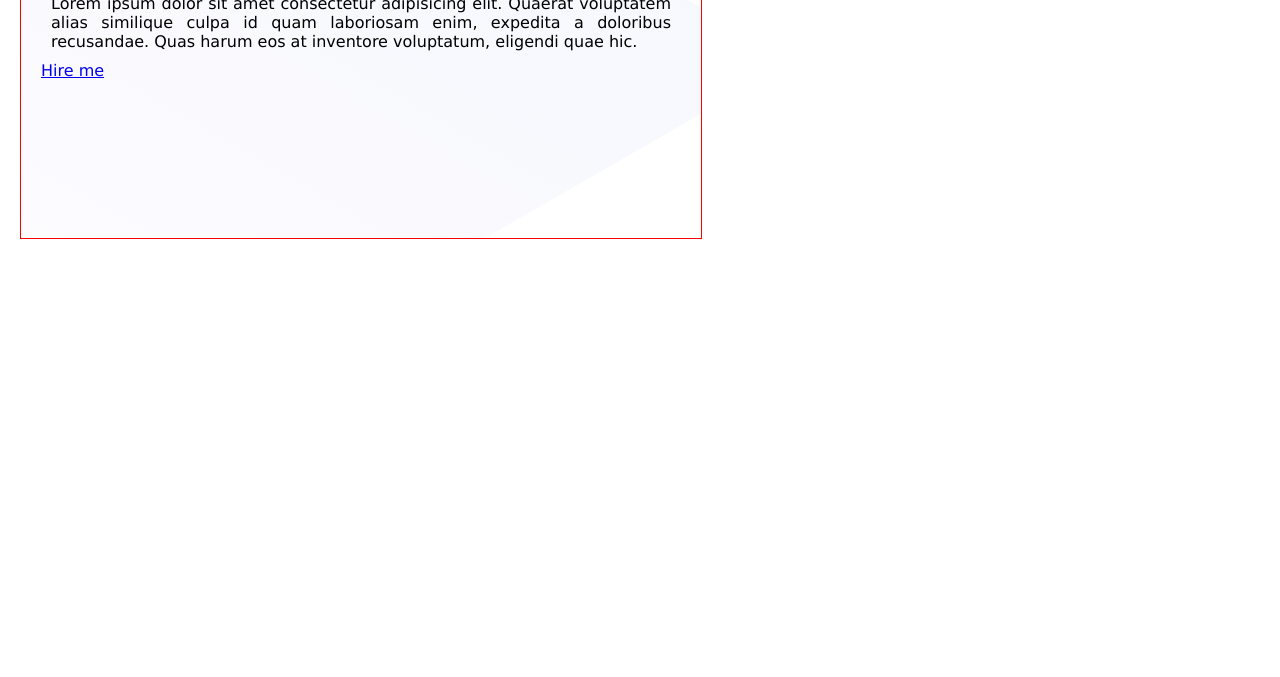
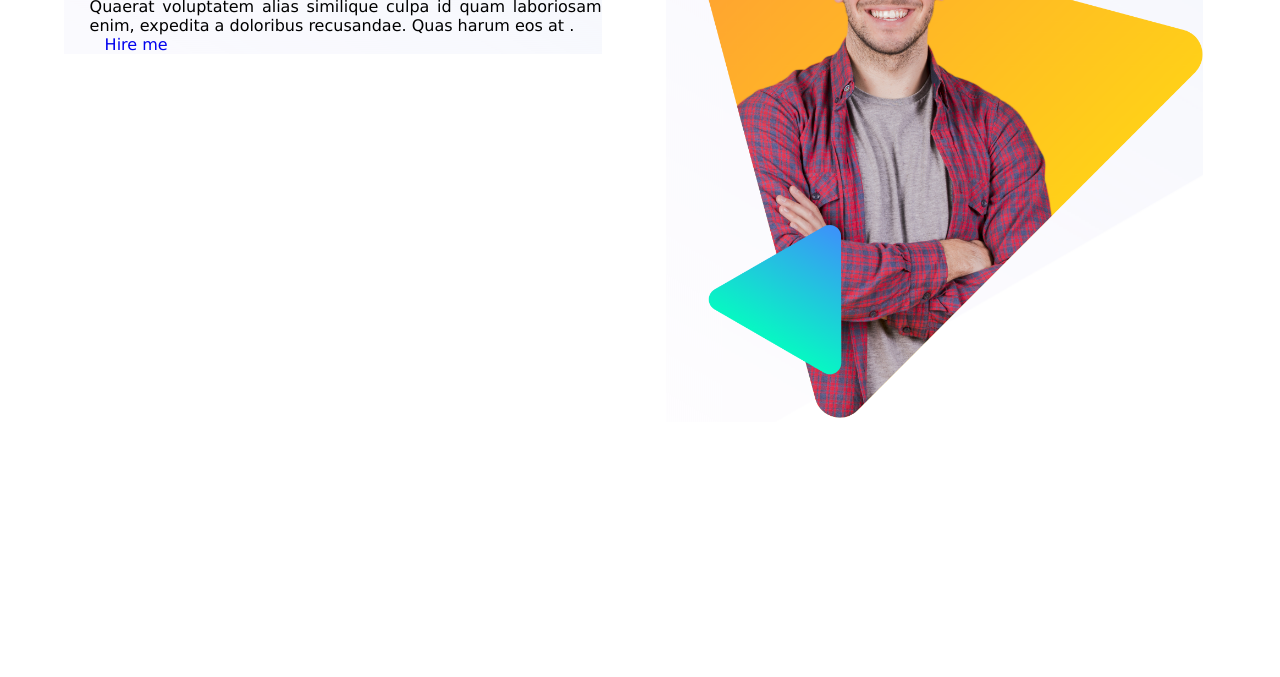
Before and after one commit to MR-Vanisher/My_personal-website, a plain HTML site: page index.html in a window 1280 px wide. Shown: the part 123-800 px from the top of the page. Drawn offline with Linux system fonts and the light colour scheme.

Commit message:
added peter png file

```diff
--- a/css/style.css
+++ b/css/style.css
@@ -6,24 +6,36 @@ body{
     font-family:Verdana, Geneva, Tahoma, sans-serif
 }
 div{
-
+ display: block;
 
 }
 .half_width{
-    width: 300px;
-    height: 300px;
+    width: 40%;
     background-image: url(/images/header-bg.png);
     background-repeat: no-repeat;
-    border: 1px solid red;
-    width:50%;
-    margin: 20px;
-    padding: 20px;
+    margin-left:5%;
+    padding-left: 2%;
+    float:left;
+
+    }
+h2{
+        margin-bottom: 15px;
     }
 h1{
     color:#ED5582
 }
 p{
-    margin: 10px;
     text-align: justify;
+    padding-top: 20px;
 
 }
+.button{
+    text-decoration: none;
+    margin: 10px;
+    padding: 5px;
+}
+img{
+    width:100%;
+
+
+}
--- a/index.html
+++ b/index.html
@@ -11,9 +11,11 @@
     <div class="half_width">
         <h2>Hello I'm</h2>
         <h1>jacksmith</h1>
-        <p>Lorem ipsum dolor sit amet consectetur adipisicing elit. Quaerat voluptatem alias similique culpa id quam laboriosam enim, expedita a doloribus recusandae. Quas harum eos at inventore voluptatum, eligendi quae hic.</p>
+        <p>Lorem ipsum dolor sit amet consectetur adipisicing elit. Quaerat voluptatem alias similique culpa id quam laboriosam enim, expedita a doloribus recusandae. Quas harum eos at .</p>
         <a href="https://www.linkedin.com/in/reflex-safwan-a67761144/" class="button">Hire me</a>
-
+    </div>
+    <div class="half_width">
+        <img src="/images/peter.png" alt="">
     </div>
 </body>
 </html>
```
